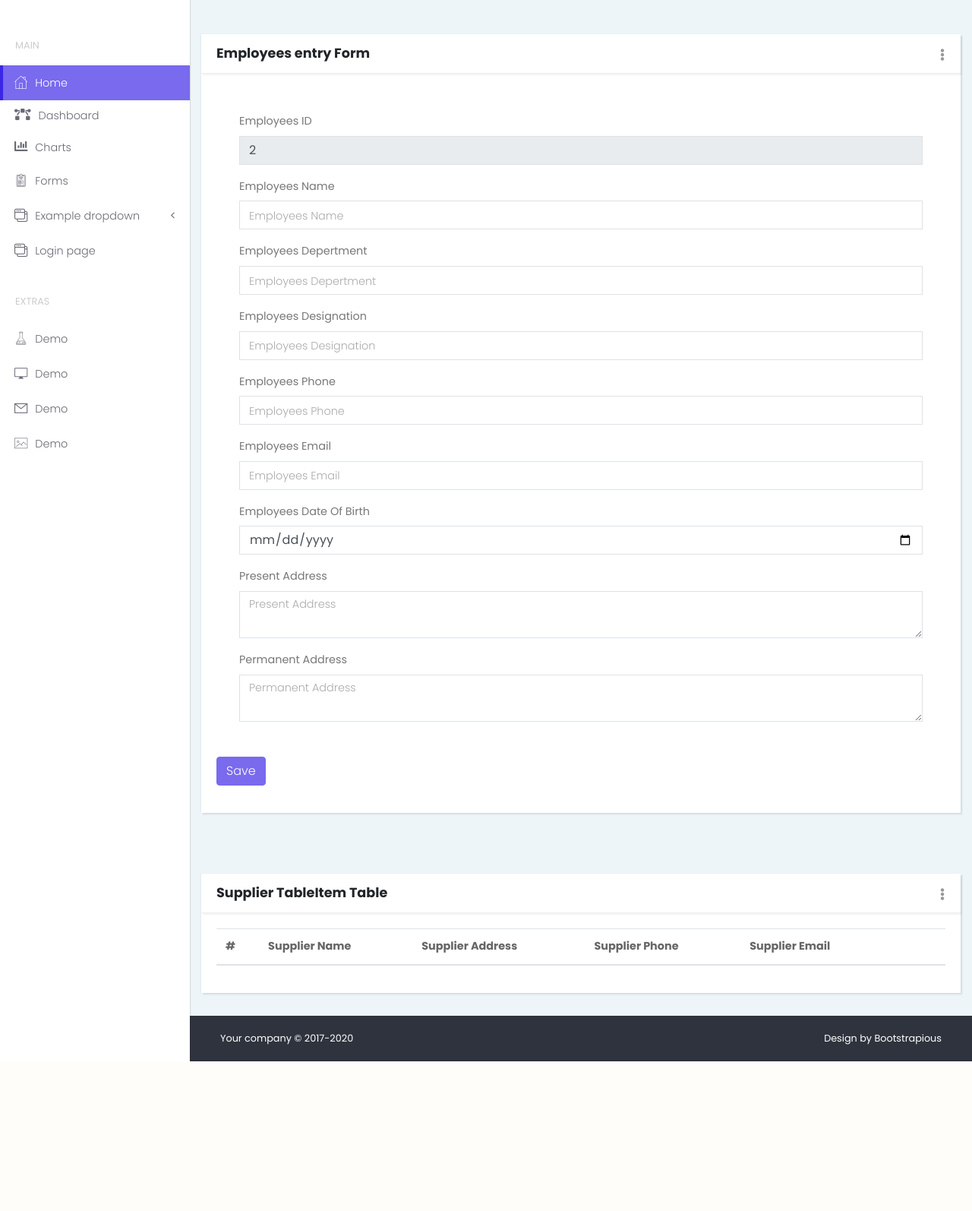
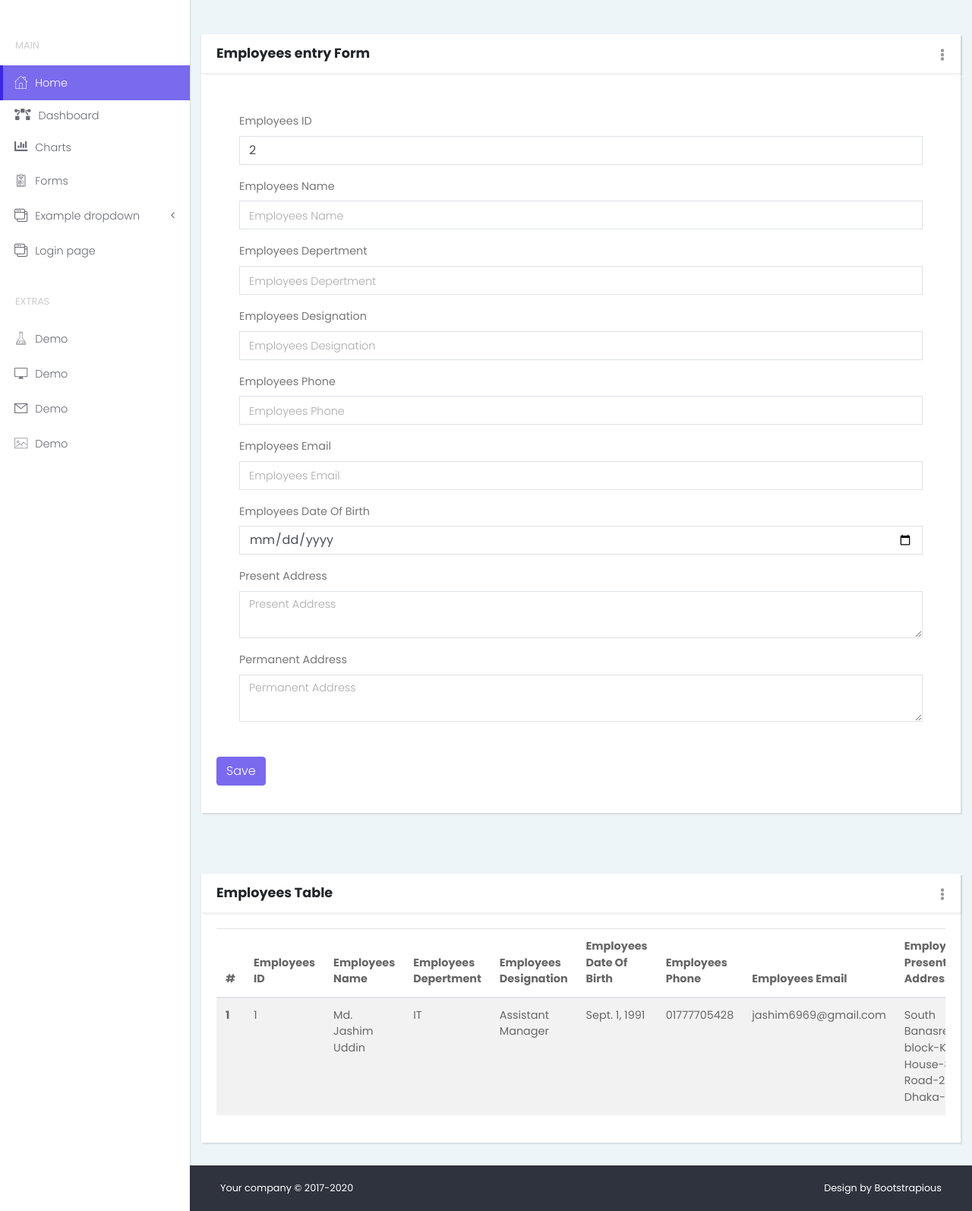
Before and after one commit to JashimMj/insurance, a Django app: page /hr/entry/ in a window 1280 px wide. Shown: the part 414-2008 px from the top of the page at 76% size. Before the commit the page ends 1811 px from the top, so only its background shows below. Run offline with Django 3.2, Linux system fonts and the light colour scheme; data comes from the database, SQL or seed files in the repository; both versions use the stored data as it was after the commit; lists and menus that the app fills with data are empty; some libraries are stand-ins or nearby versions.

Commit message:
26/03/2021

```diff
--- a/software/insurance/templates/hr/Employees.html
+++ b/software/insurance/templates/hr/Employees.html
@@ -32,9 +32,9 @@
                     {%csrf_token%}
                     <div class="row">
                         {%for x in eidname%}
-                        <div class="form-group col-md-12">
+                        <div class="form-group col-md-12" >
                             <label class="form-control-label">Employees ID</label>
-                            <input placeholder="Employees ID" class="form-control" name="eid" value="{{x.eid}}" disabled>
+                            <input type="text"  placeholder="Employees ID" class="form-control" name="eid" value="{{x.eid}}" >
                         </div>
                         {%endfor%}
                         <div class="form-group col-md-12">
@@ -60,7 +60,7 @@
                         </div>
                         <div class="form-group col-md-12">
                             <label class="form-control-label">Employees Date Of Birth</label>
-                            <input type="date" placeholder="Employees Date Of Birth" class="form-control" name="date">
+                            <input type="date" placeholder="Employees Date Of Birth" class="form-control" name="dates">
                         </div>
                         <div class="form-group col-md-12">
                             <label class="form-control-label">Present Address</label>
@@ -94,9 +94,8 @@
                 </div>
             </div>
             <div class="card-header d-flex align-items-center">
-                <h3 class="h4">Supplier Table</h3>
+                <h3 class="h4">Employees Table</h3>
 
-                <h3 class="h4">Item Table</h3>
             </div>
             <div class="card-body">
                 <div class="table-responsive">
@@ -104,23 +103,34 @@
                         <thead>
                         <tr>
                             <th>#</th>
-                            <th>Supplier Name</th>
-                            <th>Supplier Address</th>
-                            <th>Supplier Phone</th>
-                            <th>Supplier Email</th>
+                            <th>Employees ID</th>
+                            <th>Employees Name</th>
+                            <th>Employees Depertment</th>
+                            <th>Employees Designation</th>
+                            <th>Employees Date Of Birth</th>
+                            <th>Employees Phone </th>
+                            <th>Employees Email </th>
+                            <th>Employees Present Address </th>
+                            <th>Employees Permanent Address </th>
+
 
                             <th></th>
                             <th></th>
                         </tr>
                         </thead>
                         <tbody>
-                        {%for x in supplier%}
+                        {%for x in employeesinfo%}
                         <tr>
                             <th scope="row">{{forloop.counter}}</th>
-                            <td>{{x.Suppliername}}</td>
-                            <td>{{x.Address}}</td>
+                            <td>{{x.Employees_id}}</td>
+                            <td>{{x.Name}}</td>
+                            <td>{{x.Depertment}}</td>
+                            <td>{{x.Designation}}</td>
+                            <td>{{x.Date_of_Birth}}</td>
                             <td>{{x.Phone}}</td>
                             <td>{{x.Email}}</td>
+                            <td>{{x.Present_address}}</td>
+                            <td>{{x.Permanent_address}}</td>
                             <td><a href="{%url 'supplierentryedit' x.id%}" class="btn btn-primary">Edit</a></td>
                             <td><a href="{%url 'supplierentrydelete' x.id%}" class="btn btn-danger">Delete</a></td>
 
--- a/software/insurance/views.py
+++ b/software/insurance/views.py
@@ -2,6 +2,7 @@ from django.shortcuts import render,redirect
 from django.contrib import auth,messages
 from django.core.files.storage import FileSystemStorage
 from .models import *
+import datetime
 
 # Create your views here.
 
@@ -170,7 +171,8 @@ def hrdashboardV(request):
 
 def hrnameV(request):
     eidname=EmployeesInformationM.objects.raw('select id,count(Employees_id)+1 as eid from insurance_employeesinformationm')
-    return render(request,'hr/Employees.html',{'eidname':eidname})
+    employeesinfo=EmployeesInformationM.objects.all()
+    return render(request,'hr/Employees.html',{'eidname':eidname,'employeesinfo':employeesinfo})
 
 def hrnameSaveV(request):
     if request.method=='POST':
@@ -182,10 +184,15 @@ def hrnameSaveV(request):
         email=request.POST.get('email')
         paddress=request.POST.get('paddress')
         peraddress=request.POST.get('peraddress')
-        date=request.POST.get('date')
+        dates=request.POST.get('dates')
+
+        if not dates:
+            da=None
+        else:
+            da=datetime.datetime.strptime(dates, '%Y-%m-%d')
 
         datasave=EmployeesInformationM.objects.create(Name=name,Designation=designation,Depertment=depertment,
                                                       Employees_id=eid,Present_address=paddress,
-                                                      Permanent_address=peraddress,Date_of_Birth=date,Phone=phone,
+                                                      Permanent_address=peraddress,Date_of_Birth=da,Phone=phone,
                                                       Email=email)
-    return redirect('hr/entry/')
+    return redirect('/hr/entry/')
```
Also changed, not shown: software/db.sqlite3.
